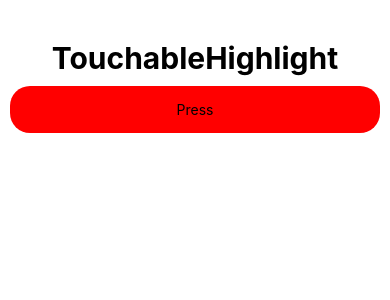
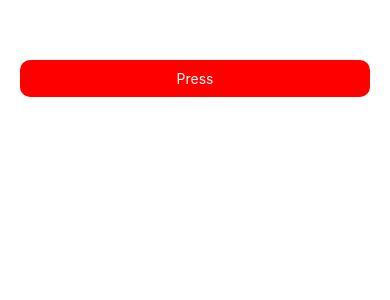
Before and after one commit to Rohit-Nandagawali/learning_react_native, a React Native app: screen / in a window 390 px wide. Shown: the top 300 px of the page. Built offline with nearby package versions, Linux system fonts and the light colour scheme.

Commit message:
learned about presseble
there are many events on presseble some are onpress, onlongpress, onpressin, onpressout

```diff
--- a/App.tsx
+++ b/App.tsx
@@ -9,34 +9,29 @@ import {
   TouchableHighlight,
   Modal,
   Button,
+  Pressable,
 
 } from 'react-native';
 
 
 
 function App(): JSX.Element {
-  const [show, setShow]=useState(false)
+  const [text, setText] = useState("")
   return (
-    <View style={Internalstyles.main}>
-      <Text style={{ fontSize: 30, fontWeight: 'bold', marginTop: 40, alignSelf: 'center' }}>TouchableHighlight</Text>
-      <Modal
-      transparent={true}
-      visible={show}
-      animationType="slide"
-       >
-        <View style={Internalstyles.centerView}>
-          <View style={Internalstyles.modalView}>
-            <Text style={{fontSize:30,marginBottom:10}}>
-              This is modal
-            </Text>
-            <Button onPress={()=>setShow(false)} title='Close'></Button>
-          </View>
-        </View>
-      </Modal>
+    <View >
+      <Text style={{ fontSize: 30, fontWeight: 'bold', marginTop: 40, alignSelf: 'center' }}>{text}</Text>
 
-      <TouchableHighlight onPress={()=>setShow(true)} style={Internalstyles.Button}>
-        <Text>Press</Text>
-      </TouchableHighlight>
+      <Pressable
+      style={Internalstyles.btn}
+      onPress={()=>setText("pressed")}
+      onLongPress={()=>setText(" long pressed")}
+      // onPressIn={()=>setText("Pressed in")}
+      // onPressOut={()=>setText("pressed out")}
+
+      >
+        <Text style={{textAlign:"center",color:"white"}}>Press</Text>
+      </Pressable>
+
 
 
     </View>
@@ -47,22 +42,14 @@ function App(): JSX.Element {
 
 // defining Internal styling using StyleSheet.create()
 const Internalstyles = StyleSheet.create({
-  main:{
-    flex:1,
 
-  },
-  centerView:{
-    flex:1,
-    alignItems:"center",
-    justifyContent:"center"
-
-  },
-  modalView:{
-    backgroundColor:"white",
-    padding:40,
-    borderRadius:10,
-    shadowColor:"blue",
-    elevation:20,
+  btn: {
+    backgroundColor: "red",
+    padding: 10,
+    borderRadius: 10,
+    shadowColor: "blue",
+    elevation: 20,
+    margin:20,
 
   },
   TextInput: {
@@ -87,9 +74,9 @@ const Internalstyles = StyleSheet.create({
     alignItems: "center",
     textAlign: "center",
     borderColor: "green",
-    shadowColor:"red",
-    elevation:20,
-    shadowOpacity:4
+    shadowColor: "red",
+    elevation: 20,
+    shadowOpacity: 4
 
 
   },
```
